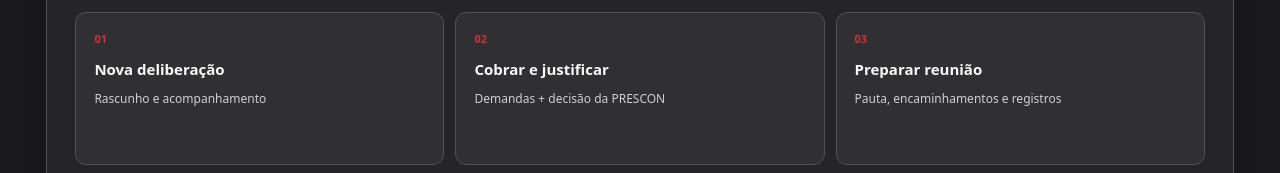
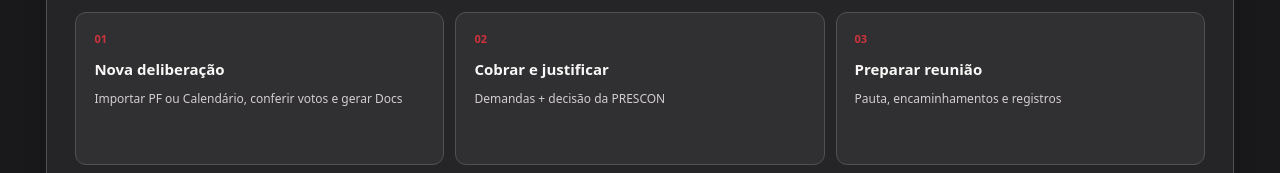
Before and after one commit to geisilyvargas-unect/central-prescon-nejlon, a plain HTML site: page index.html in a window 1280 px wide. Shown: the part 1012-1185 px from the top of the page. Drawn offline with Linux system fonts and the light colour scheme.

Commit message:
ux: route new deliberations through mandatory source workbook workflow

```diff
--- a/index.html
+++ b/index.html
@@ -22,7 +22,7 @@
 </section>
 <section class="automation-panel"><div class="solo-section-heading"><div><span class="eyebrow">ROTINA MAIS SIMPLES</span><h2>O que você precisa fazer hoje?</h2><p>Os principais fluxos ficam a um clique, sem abrir várias planilhas.</p></div></div>
 <div class="solo-tool-grid">
-<a href="pages/central-automacoes.html?area=criacao"><span>01</span><strong>Nova deliberação</strong><small>Rascunho e acompanhamento</small></a>
+<a href="pages/deliberacoes.html"><span>01</span><strong>Nova deliberação</strong><small>Importar PF ou Calendário, conferir votos e gerar Docs</small></a>
 <a href="pages/central-automacoes.html?area=demandas"><span>02</span><strong>Cobrar e justificar</strong><small>Demandas + decisão da PRESCON</small></a>
 <a href="pages/operacao.html#reunioes"><span>03</span><strong>Preparar reunião</strong><small>Pauta, encaminhamentos e registros</small></a>
 <a href="pages/central-automacoes.html?area=relatorios"><span>04</span><strong>Ver pendências</strong><small>Respostas, prazos, relatórios</small></a>
```
